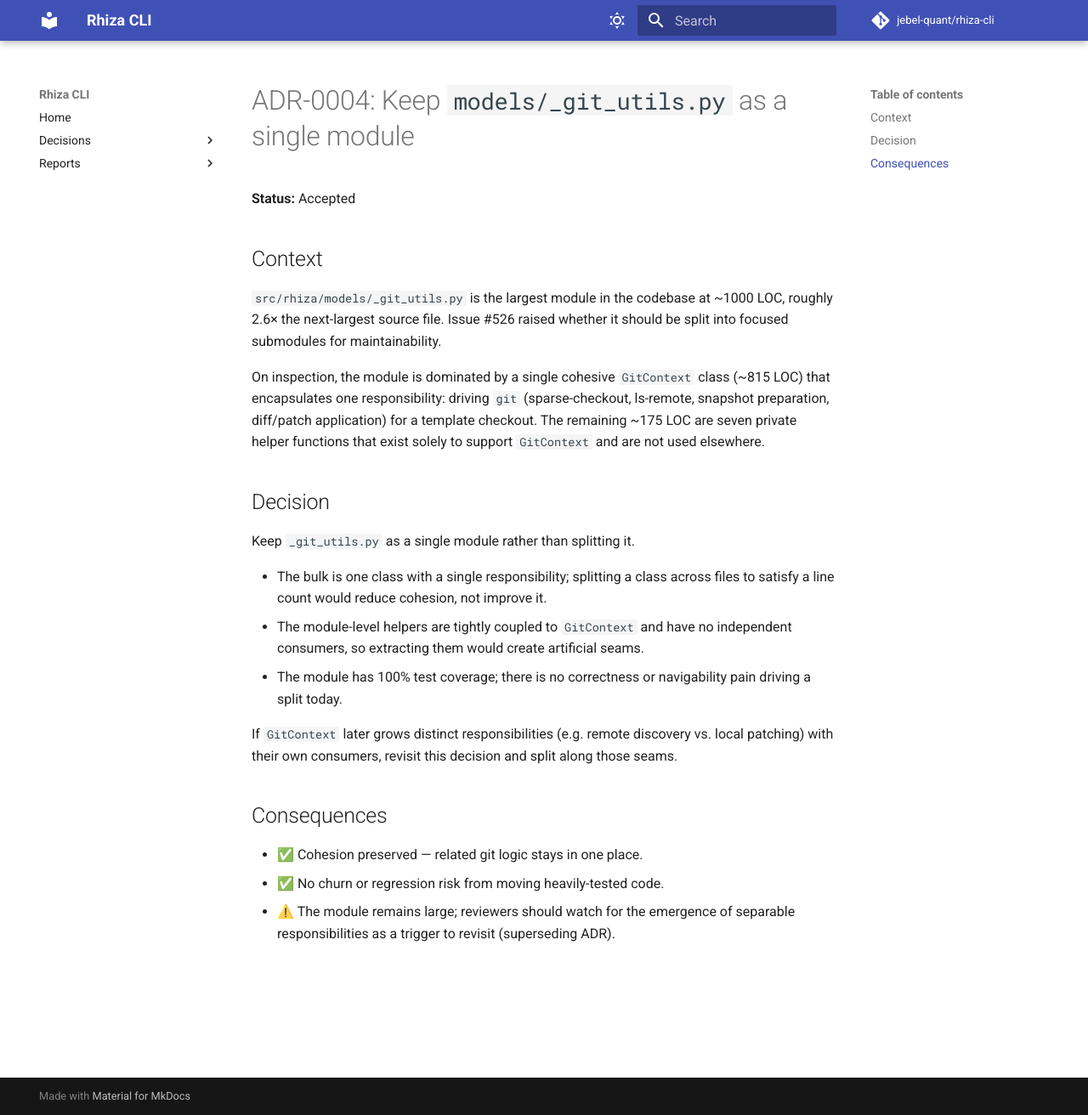
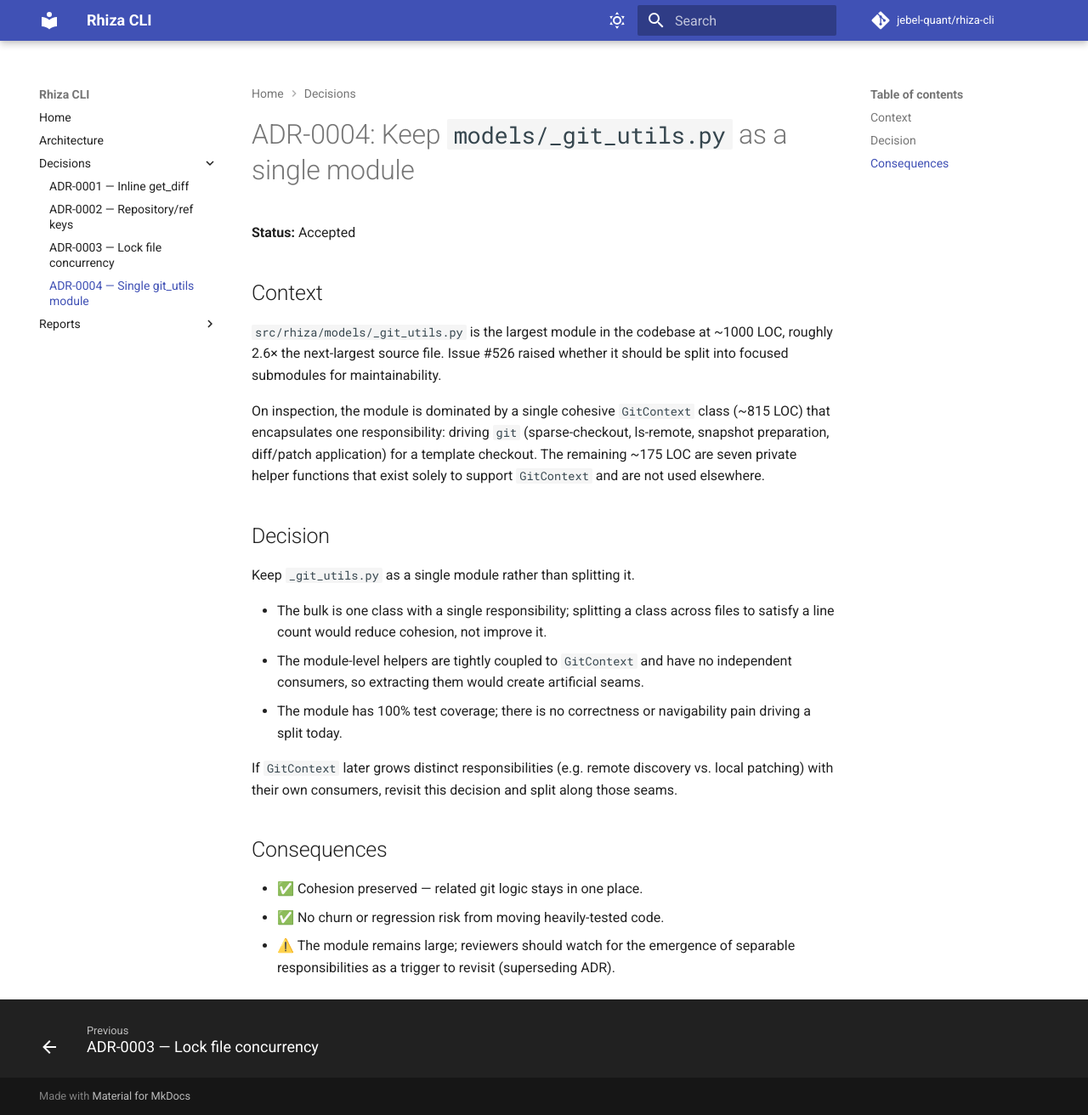
Before and after one commit to Jebel-Quant/rhiza-cli, an MkDocs documentation site: the page built from docs/adr/0004-keep-git-utils-as-single-module.md, in a window 1280 px wide and 1312 px high. Shown: the whole window at 85% size. Built offline with MkDocs 1.6.1 and Material for MkDocs 9.7.7, drawn with Linux system fonts in a browser that asks for light colours; comment, search, counter and statistics services are not loaded; part of the change alters nothing that is shown.

Commit message:
docs: add architecture overview tracing the sync flow
Adds docs/architecture.md: a contributor entry point mapping the
cli → commands → models layering and tracing a rhiza sync call end to
end (with a mermaid sequence diagram), linked to ADR-0001..0004 for the
rationale. Also wires the new page and the previously-unlisted ADR-0004
into the mkdocs nav.

Closes the documentation gap flagged by /rhiza_quality (Documentation 9→10).

Co-Authored-By: Claude Opus 4.8 (1M context) <noreply@anthropic.com>

````diff
--- /dev/null
+++ b/docs/architecture.md
@@ -0,0 +1,147 @@
+# Architecture
+
+This page maps the Rhiza CLI's source layout and traces a `rhiza sync` call
+through the modules end to end. It is the entry point for a new contributor: read
+it first, then follow the [Architecture Decision Records](adr/README.md) for the
+*why* behind the structure.
+
+## Package layout
+
+The package lives under `src/rhiza/` and splits cleanly into three layers:
+
+| Layer | Location | Responsibility |
+|-------|----------|----------------|
+| **CLI** | `cli.py`, `__main__.py` | Typer app: argument parsing, option wiring, error-to-exit-code translation. No business logic. |
+| **Commands** | `commands/` | One module per subcommand — the orchestration layer. |
+| **Models** | `models/` | Data + git engine: config/lock parsing, bundle resolution, and the `git` driver. |
+
+### Commands (`src/rhiza/commands/`)
+
+| Module | Subcommand | Role |
+|--------|-----------|------|
+| `sync.py` | `rhiza sync` | Primary command — orchestrates the 3-way template merge. |
+| `_sync_helpers.py` | — | Internal helpers for `sync`: lock I/O, orphan cleanup, workflow-file warnings. |
+| `init.py` | `rhiza init` | Scaffold `.rhiza/template.yml` in a new project; verifies the template repo is reachable. |
+| `validate.py` | `rhiza validate` | Validate project structure and `template.yml` against the schema. |
+| `status.py` | `rhiza status` | Report the current sync state from the lock file. |
+| `tree.py` | `rhiza tree` | Show the resolved file tree a sync would manage. |
+| `list_repos.py` | `rhiza list` | List bundles/profiles available in the template repo. |
+| `summarise.py` | `rhiza summarise` | Summarise template/bundle contents. |
+| `migrate.py` | `rhiza migrate` | Migrate older config layouts to the current schema. |
+| `uninstall.py` | `rhiza uninstall` | Remove Rhiza-managed files from a project. |
+
+### Models (`src/rhiza/models/`)
+
+| Module | Public surface | Role |
+|--------|---------------|------|
+| `template.py` | `RhizaTemplate`, `GitHost` | Parsed `template.yml`: repository, ref, profiles, templates, include/exclude. |
+| `lock.py` | `TemplateLock` | Parsed/serialised `template.lock`: synced SHA, tracked `files`, metadata. |
+| `bundle.py` | `RhizaBundles`, `ProfileDefinition`, `BundleDefinition` | Resolves profiles → bundle names → concrete file paths. |
+| `_git_utils.py` | `GitContext`, `get_git_executable` | The git engine — clone/sparse-checkout, snapshot prep, diff, and `git apply -3` 3-way merge. See [ADR-0004](adr/0004-keep-git-utils-as-single-module.md) for why it is one module. |
+| `_base.py` | `YamlSerializable`, `load_model` | Shared YAML (de)serialisation base for the models. |
+
+`language_validators.py` sits at the package root and provides per-language
+project-structure checks used by `validate`.
+
+## How a `rhiza sync` flows through the modules
+
+`sync` is the heart of the tool and exercises every layer. The numbered steps
+below correspond to the diagram.
+
+```mermaid
+sequenceDiagram
+    participant U as User
+    participant CLI as cli.sync<br/>(Typer)
+    participant Cmd as commands.sync.sync
+    participant T as RhizaTemplate / RhizaBundles
+    participant G as GitContext<br/>(_git_utils)
+    participant H as _sync_helpers
+    participant L as TemplateLock
+
+    U->>CLI: rhiza sync [--strategy merge]
+    CLI->>Cmd: sync(target, branch, strategy, …)
+    Cmd->>G: assert_status_clean(target)
+    Cmd->>G: handle_target_branch(target, …)
+    Cmd->>T: validate() + RhizaTemplate.from_yaml()
+    Cmd->>G: _clone_template() — sparse clone @ ref
+    G->>T: resolve profiles → bundles → paths
+    Cmd->>L: read base SHA from template.lock
+    Cmd->>G: _prepare_snapshot() — materialise upstream files
+    Cmd->>L: build new TemplateLock
+    alt strategy == "diff"
+        Cmd->>G: sync_diff() — dry-run, show changes
+    else strategy == "merge"
+        Cmd->>G: sync_merge()
+        G->>G: _merge_with_base() — clone base @ base_sha,<br/>get_diff(), _apply_diff() via git apply -3
+        G->>G: _scan_conflict_artifacts() — detect *.rej / markers
+        G->>H: _clean_orphaned_files()
+        G->>H: _write_lock() — atomic, fcntl-locked
+    end
+    Cmd-->>U: success, or RuntimeError on conflicts
+```
+
+Step by step:
+
+1. **`cli.sync`** (`cli.py:197`) parses arguments, rejects unknown strategies,
+   and calls the command inside `_exit_on_error(...)`, which converts
+   `CalledProcessError` / `RuntimeError` / `ValueError` into a clean exit code.
+2. **`commands.sync.sync`** (`commands/sync.py:195`) orchestrates the rest:
+   - `GitContext.default()` builds the git driver.
+   - `assert_status_clean` refuses to run on a dirty tree;
+     `handle_target_branch` optionally creates/checks out a working branch.
+   - `_load_template_from_project` runs `validate()` then
+     `RhizaTemplate.from_yaml()` to get a validated config.
+   - `_clone_template` sparse-clones the template repo at the configured `ref`,
+     and (in profile/template mode) resolves **profiles → bundle names →
+     concrete paths** via `RhizaBundles`, then narrows the sparse checkout to
+     exactly those paths.
+   - The previously-synced **base SHA** is read from `TemplateLock`, and
+     `_prepare_snapshot` materialises the upstream files (applying `exclude`
+     paths and any path remaps) into a temp snapshot.
+3. **The merge engine** — `GitContext.sync_merge` (`models/_git_utils.py:471`)
+   does the 3-way merge: `_merge_with_base` clones the base snapshot at
+   `base_sha`, `get_diff` computes base→upstream, and `_apply_diff` applies it
+   with `git apply -3` so local edits survive. `_scan_conflict_artifacts`
+   detects any leftover `*.rej` files or conflict markers. On first sync (no
+   base), it falls back to a plain copy.
+4. **Finalisation** — back in `_sync_helpers`, `_clean_orphaned_files` removes
+   files the template no longer tracks, and `_write_lock` writes the refreshed
+   `template.lock` atomically under an `fcntl` lock (see
+   [ADR-0003](adr/0003-lock-file-concurrency.md)). `sync_merge` returns
+   `False` if any conflict remains, which the command surfaces as a
+   `RuntimeError`.
+
+The dependency direction is **commands → models**, with one deliberate
+exception: `GitContext.sync_merge` imports `_sync_helpers` lazily (a function-local
+import) to reuse the lock/orphan helpers without creating an import cycle.
+
+## Why this shape — the ADRs
+
+The non-obvious structural choices are recorded as
+[Architecture Decision Records](adr/README.md):
+
+- **[ADR-0001](adr/0001-inline-get-diff-instead-of-cruft.md)** — the diff/patch
+  engine (`get_diff` + `git apply -3`) is inlined into the codebase rather than
+  depending on `cruft`. This is why `_git_utils.py` owns a diff routine.
+- **[ADR-0002](adr/0002-repository-ref-as-canonical-keys.md)** — `repository`
+  and `ref` are the canonical keys in `template.yml`, parsed by `RhizaTemplate`.
+- **[ADR-0003](adr/0003-lock-file-concurrency.md)** — lock-file writes use
+  `fcntl` + atomic rename, implemented in `_sync_helpers._write_lock`.
+- **[ADR-0004](adr/0004-keep-git-utils-as-single-module.md)** — `_git_utils.py`
+  stays a single ~1000-LOC module: it is one cohesive `GitContext` class plus
+  helpers with no independent consumers. Split it only when distinct
+  responsibilities with their own consumers emerge.
+
+## What this repo owns vs. what Rhiza owns
+
+This project syncs its own dev infrastructure from the
+[`jebel-quant/rhiza`](https://github.com/jebel-quant/rhiza) template — the same
+mechanism described above, applied to this repo. Roughly:
+
+- **Locally owned** (the subject of this page): `src/`, `tests/`,
+  `pyproject.toml`, `README.md`, the docs under `docs/` (including this file and
+  the ADRs), `mkdocs.yml`, and `.rhiza/template.yml`.
+- **Rhiza-managed** (synced, not edited in place): `.github/workflows/*`, the
+  `Makefile` and `.rhiza/make.d/*`, `.pre-commit-config.yaml`, `pytest.ini`,
+  `ruff.toml`, and the `.rhiza/` engine. The authoritative list is the `files:`
+  block of `.rhiza/template.lock`; see `CLAUDE.md` for the ownership split.
--- a/mkdocs.yml
+++ b/mkdocs.yml
@@ -55,11 +55,13 @@ docs_dir: docs  # must not be '.' (project root) — _book would then be inside
 
 nav:
   - Home: index.md
+  - Architecture: architecture.md
   - Decisions:
       - Overview: adr/README.md
       - ADR-0001 — Inline get_diff: adr/0001-inline-get-diff-instead-of-cruft.md
       - ADR-0002 — Repository/ref keys: adr/0002-repository-ref-as-canonical-keys.md
       - ADR-0003 — Lock file concurrency: adr/0003-lock-file-concurrency.md
+      - ADR-0004 — Single git_utils module: adr/0004-keep-git-utils-as-single-module.md
   - Reports:
       - Test Report: reports/html-report/report.html
       - Coverage Report: reports/html-coverage/index.html
````
